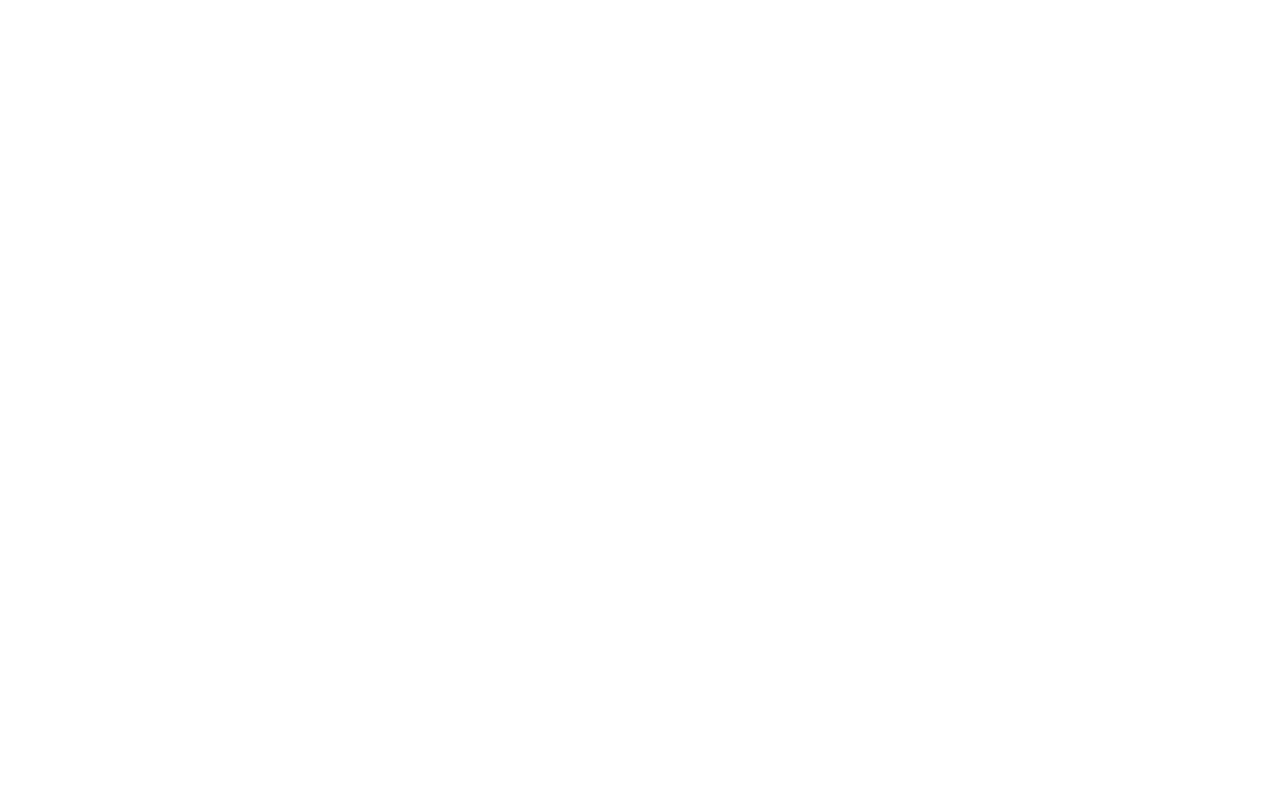
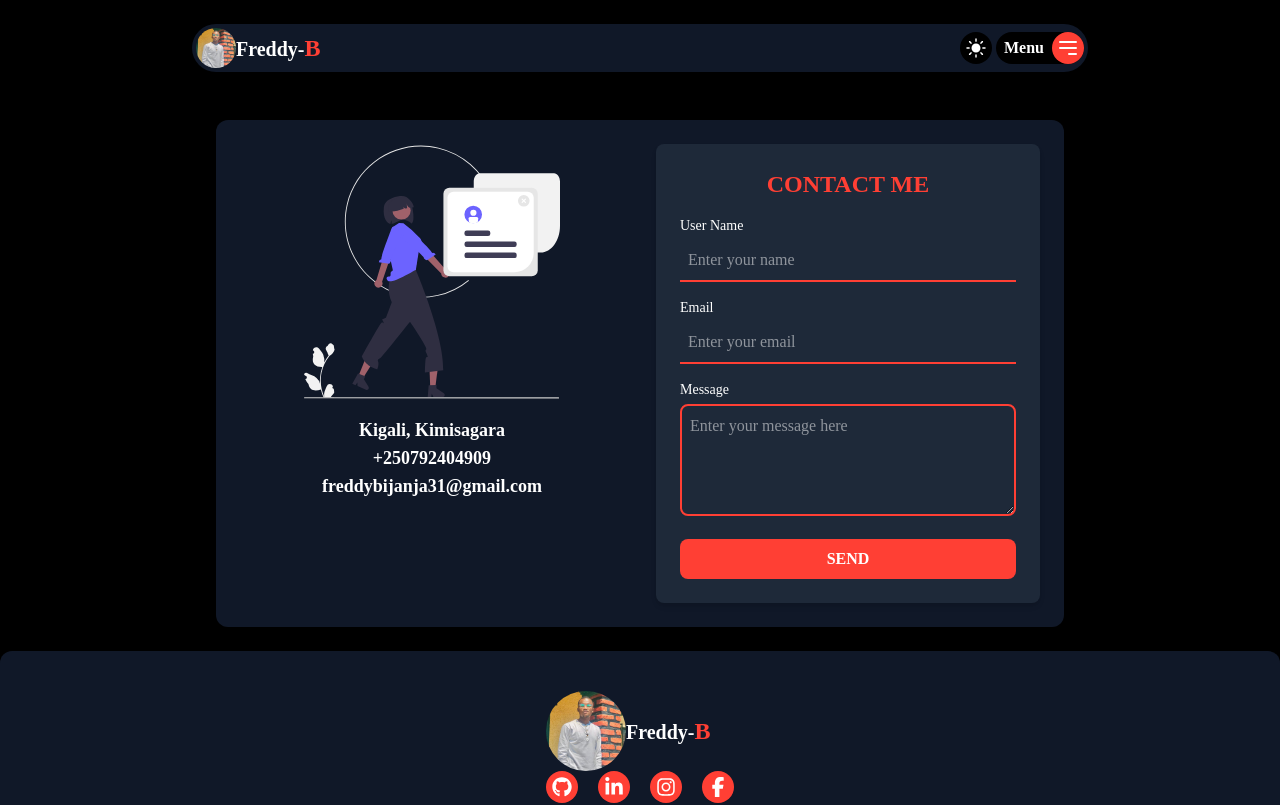
Before and after one commit to Freddy-bij/Personal_Portfolio, a React (Vite) app: page /contact in a window 1280 px wide. Before the commit this address had no page. Shown: the top 805 px of the page. Built offline with nearby package versions, Linux system fonts and the light colour scheme.

Commit message:
feat: add contac me pages and modification conctact section

```diff
--- a/package.json
+++ b/package.json
@@ -16,6 +16,7 @@
     "react-dom": "^18.3.1",
     "react-icons": "^5.4.0",
     "react-router": "^7.1.5",
+    "react-toastify": "^11.0.5",
     "tailwindcss": "^4.0.3"
   },
   "devDependencies": {
--- a/src/App.jsx
+++ b/src/App.jsx
@@ -3,6 +3,7 @@
 import Home from './pages/Home'
 import { filsContent } from './contents/apiContent'
 import Layout from './Components/Layout'
+import ContactMe from './pages/ContactMe'
 
 
 const App = () => {
@@ -18,6 +19,7 @@
 
               <Route element={<Layout />}>
                 <Route path='/' element={<Home />} />
+                <Route path='/contact' element={<ContactMe/>}/>
               </Route>
             </Routes>
 
--- a/src/Components/Footer.jsx
+++ b/src/Components/Footer.jsx
@@ -6,7 +6,7 @@
 
 const Footer = () => {
   return (
-    <div className=" bg-gray-500  rounded-xl font-[sofia] py-10 text-xl ">
+    <div className=" bg-gray-900  rounded-xl font-[sofia] py-10 text-xl ">
 
       <div className="sm:w-[70%] sm:mx-auto   border-b-1  pb-10 ">
         <div className="flex justify-center">
@@ -15,13 +15,13 @@
               <div className="w-20 h-20">
                 <img src={image} alt="" className="h-full w-full rounded-full " />
               </div>
-              <h1 className=" text-xl font-semibold">Freddy-<span className="text-2xl font-bold text-[#ff3f34]">B</span></h1>
+              <h1 className=" text-xl text-white font-semibold">Freddy-<span className="text-2xl font-bold text-[#ff3f34]">B</span></h1>
             </div>
             <div className="flex  gap-5">
-             <Link to="https://github.com/Freddy-bij" target="_blank"> <div className="bg-[#ff3f34] w-8 h-8 flex items-center justify-center rounded-full hover:bg-white hover:text-[#ff3f34]"><FaGithub /></div></Link>
-             <Link to="https://www.linkedin.com/in/freddy-bijanja-054b3031a/?trk=li_LOL_DA_global_careers_jobsgtm_otwGeneral_res_Sep2023_dav2" target="_blank"><div className="bg-[#ff3f34] w-8 h-8 flex items-center justify-center rounded-full hover:bg-white hover:text-[#ff3f34]"><FaLinkedinIn /></div></Link>
-             <Link to="https://www.instagram.com/freddybijanja31/" target="_blank"> <div className="bg-[#ff3f34] w-8 h-8 flex items-center justify-center rounded-full hover:bg-white hover:text-[#ff3f34]"><FaInstagram /></div></Link>
-             <Link to="https://www.facebook.com/profile.php?id=61559846249127&sk=about" target="_blank"><div className="bg-[#ff3f34] w-8 h-8 flex items-center justify-center rounded-full hover:bg-white hover:text-[#ff3f34]"><FaFacebookF /></div></Link>
+             <Link to="https://github.com/Freddy-bij" target="_blank"> <div className="bg-[#ff3f34] w-8 h-8 flex  items-center justify-center rounded-full text-white hover:bg-white hover:text-[#ff3f34]"><FaGithub /></div></Link>
+             <Link to="https://www.linkedin.com/in/freddy-bijanja-054b3031a/?trk=li_LOL_DA_global_careers_jobsgtm_otwGeneral_res_Sep2023_dav2" target="_blank"><div className="bg-[#ff3f34] w-8 h-8 flex items-center justify-center rounded-full text-white hover:bg-white hover:text-[#ff3f34]"><FaLinkedinIn /></div></Link>
+             <Link to="https://www.instagram.com/freddybijanja31/" target="_blank"> <div className="bg-[#ff3f34] w-8 h-8 flex items-center justify-center rounded-full text-white hover:bg-white hover:text-[#ff3f34]"><FaInstagram /></div></Link>
+             <Link to="https://www.facebook.com/profile.php?id=61559846249127&sk=about" target="_blank"><div className="bg-[#ff3f34] w-8 h-8 flex items-center justify-center rounded-full text-white hover:bg-white hover:text-[#ff3f34]"><FaFacebookF /></div></Link>
             </div>
           </div>
         </div>
@@ -29,7 +29,7 @@
           <div className=" md:flex justify-center">
             <div>
               <h1 className="text-[#ff3f34] capitalize font-bold text-2xl">custom menu</h1>
-              <ul className=" pl-6 font-semibold  pt-2">
+              <ul className=" pl-6 text-white font-semibold  pt-2">
                 <li className=" hover:underline hover:underline-offset-6 hover:text-[#ff3f34]">about</li>
                 <li className=" hover:underline hover:underline-offset-6 hover:text-[#ff3f34]">Skills</li>
                 <li className=" hover:underline hover:underline-offset-6 hover:text-[#ff3f34]">contact me</li>
@@ -39,7 +39,7 @@
           <div className="flex justify-center">
              <div>
             <h1 className="text-[#ff3f34] capitalize font-bold text-2xl">contact info</h1>
-            <ul className="sm:pl-6 font-semibold  pt-2">
+            <ul className="sm:pl-6 text-white font-semibold  pt-2">
               <div className="flex items-center gap-2 pb-4">  <div className="w-8 h-8  bg-[#ff2f34] flex items-center justify-center rounded-full "><FaPhone /></div> <li className="hover:underline hover:underline-offset-6 hover:text-[#ff3f34] ">+250792404909</li> </div>
               <div className="flex items-center gap-2 pb-4">  <div className="w-8 h-8  bg-[#ff2f34] flex items-center justify-center rounded-full "><MdEmail /></div><li className="hover:underline hover:underline-offset-6 hover:text-[#ff3f34]  ">freddybijanja31@gmail.com</li></div>
               <div className="flex items-center gap-2 ">  <div className="w-8 h-8  bg-[#ff2f34] flex items-center justify-center rounded-full "><FaLinkedinIn /></div><li className="hover:underline hover:underline-offset-6 hover:text-[#ff3f34] "> freddy-bij</li></div>
--- a/src/Components/NavBar.jsx
+++ b/src/Components/NavBar.jsx
@@ -5,19 +5,20 @@
 import { filsContent } from "../contents/apiContent"
 import { FaMoon } from "react-icons/fa6"
 import { RxCross2 } from "react-icons/rx"
+import { Link } from "react-router"
 
 const NavBar = () => {
   const { isChange, setIsChange, isClicked, setIsClicked } = useContext(filsContent)
   return (
     <div className="bg-balck font-[sofia] py-6">
 
-      <nav className=" flex justify-between bg-gray-500 text-black items-center py-1  px-1 sm:w-[70%] sm:mx-auto  mx-4 rounded-[30px] shadow-xl   ">
+      <nav className=" flex justify-between bg-gray-900 text-black- items-center py-1  px-1 sm:w-[70%] sm:mx-auto  mx-4 rounded-[30px] shadow-xl   ">
         <div className="flex items-center">
           <div className="w-10 h-10 " >
             <img src={image} alt="" className="rounded-full w-full h-full" />
           </div>
 
-          <h1 className=" text-xl font-semibold">Freddy-<span className="text-2xl font-bold text-[#ff3f34]">B</span></h1>
+          <Link to="/"> <h1 className=" text-xl font-semibold">Freddy-<span className="text-2xl font-bold text-[#ff3f34]">B</span></h1></Link>
         </div>
         <div>
           <div className="flex items-center gap-1 ">
@@ -29,10 +30,11 @@
             </div>
           </div>
           {!isClicked && (
-            <ul className=" text-[#ff3f34] font-bold  absolute  top-20  bg-gray-500 rounded-sm p-2">
-              <li className="hover:text-white">About Me</li>
-              <li className="hover:text-white">Skills</li>
-              <li className="hover:text-white">Contact Me</li>
+            <ul className=" text-white font-bold  absolute  top-20  bg-gray-900 rounded-sm p-2">
+              <Link to="/"><li className="hover:text-[#ff3f34]">Home</li></Link>
+              <Link to=""><li className="hover:text-[#ff3f34]">About Me</li></Link>
+              <Link to=""><li className="hover:text-[#ff3f34]">Skills</li></Link>
+              <Link to="/contact"><li className="hover:text-[#ff3f34]">Contact Me</li></Link>
             </ul>
           )
           }
--- a/src/Components/SectContact.jsx
+++ b/src/Components/SectContact.jsx
@@ -1,6 +1,9 @@
 
-import React, { useRef } from 'react';
-import emailjs from '@emailjs/browser';
+import chat from "../images/chat.svg";
+import React, { useRef } from "react";
+import emailjs from "@emailjs/browser";
+import { ToastContainer, toast } from "react-toastify";
+import "react-toastify/dist/ReactToastify.css";
 const SectContact = () => {
   const form = useRef();
 
@@ -8,38 +11,102 @@
     e.preventDefault();
 
     emailjs
-      .sendForm('service_4bsv52r', 'template_s01cp66', form.current, {
-        publicKey: 'utz4OsEk8a0S0BuJS',
+      .sendForm("service_4bsv52r", "template_s01cp66", form.current, {
+        publicKey: "utz4OsEk8a0S0BuJS",
       })
       .then(
         () => {
-          alert("message successfully sent");
+          toast.success("✅ Message successfully sent!", {
+            position: "top-center",
+            autoClose: 3000,
+            hideProgressBar: false,
+            closeOnClick: true,
+            pauseOnHover: true,
+            draggable: true,
+            progress: undefined,
+            theme: "dark",
+          });
+          form.current.reset();
         },
         (error) => {
-          console.log('FAILED...', error.text);
-        },
+          toast.error("❌ Failed to send message. Try again!", {
+            position: "top-right",
+            autoClose: 3000,
+            hideProgressBar: false,
+            closeOnClick: true,
+            pauseOnHover: true,
+            draggable: true,
+            progress: undefined,
+            theme: "dark",
+          });
+          console.log("FAILED...", error.text);
+        }
       );
   };
+
   return (
-    <div className="sm:w-[70%] sm:mx-auto font-[sofia] m-5">
-       <h1 className="text-[#ff3f34] text-2xl font-bold uppercase md:text-start text-center" > contact Me</h1>
-       <div className="flex justify-center py-4 ">
 
-        <form ref={form} onSubmit={sendEmail} className="bg-gray-500 rounded-xl text-xl py-5 px-4 w-96 ">
+    <div className="sm:w-[70%] sm:mx-auto px-6">
+      <h1 className="text-[#ff3f34] text-2xl font-[sofia] font-bold uppercase">
+        Contact Me
+      </h1>
+      <div className="max-w-4xl mx-auto font-[sofia] p-6">
 
-                <label>User Name</label><br></br>
-                <input type="text" name="from_name" placeholder="Enter user name" className="outline-none border-b-2 border-[#ff3f34] pb-1 mb-1 pl-1 w-full" /><br></br>
-                <label>Email</label><br></br>
-                <input type="text "  name="from_email" placeholder="Enter your Email" className="outline-none border-b-2 border-[#ff3f34] pb-1 mb-1 pl-1 w-full"  /><br></br>
-                <label >Message</label><br></br>
-                <textarea placeholder="Enter your message here" name="message" className="outline-none border-2 h-28 rounded-xl border-[#ff3f34] pb-1 mb-1 pl-1 w-full" ></textarea><br></br>
+        <ToastContainer />
 
-               <input type="submit" value="Send" className="bg-[#ff3f34] w-full py-0.5 rounded-xl uppercase font-bold hover:bg-white hover:text-[#ff3f34]" />
-        </form>
+        <div className="grid md:grid-cols-2 gap-8 p-6 bg-gray-900 text-white rounded-xl shadow-lg">
 
-       </div>
+          <div className="flex flex-col items-center text-center md:text-left">
+            <img src={chat} alt="Chat Icon" className="h-64 w-64 mb-4" />
+            <p className="text-lg font-semibold">Kigali, Kimisagara</p>
+            <p className="text-lg font-semibold">+250792404909</p>
+            <p className="text-lg font-semibold">freddybijanja31@gmail.com</p>
+          </div>
+
+          <form
+            ref={form}
+            onSubmit={sendEmail}
+            className="flex flex-col space-y-4 bg-gray-800 p-6 rounded-lg shadow-md"
+          >
+
+            <div>
+              <label className="block text-sm font-medium">User Name</label>
+              <input
+                type="text"
+                name="from_name"
+                placeholder="Enter your name"
+                className="w-full p-2 mt-1 border-b-2 border-[#ff3f34] outline-none"
+              />
+            </div>
+            <div>
+              <label className="block text-sm font-medium">Email</label>
+              <input
+                type="email"
+                name="from_email"
+                placeholder="Enter your email"
+                className="w-full p-2 mt-1 border-b-2 border-[#ff3f34] outline-none"
+              />
+            </div>
+            <div>
+              <label className="block text-sm font-medium">Message</label>
+              <textarea
+                name="message"
+                placeholder="Enter your message here"
+                className="w-full p-2 mt-1 border-2 border-[#ff3f34] rounded-lg outline-none h-28"
+              ></textarea>
+            </div>
+            <button
+              type="submit"
+              className="w-full py-2 bg-[#ff3f34] text-white font-bold uppercase rounded-lg hover:bg-white hover:text-[#ff3f34]"
+            >
+              Send
+            </button>
+          </form>
+        </div>
+      </div>
     </div>
-  )
-}
+
+  );
+};
 
 export default SectContact
--- a/src/pages/ContactMe.jsx
+++ b/src/pages/ContactMe.jsx
@@ -0,0 +1,109 @@
+
+
+
+import chat from "../images/chat.svg";
+import React, { useRef } from "react";
+import emailjs from "@emailjs/browser";
+import { ToastContainer, toast } from "react-toastify";
+import "react-toastify/dist/ReactToastify.css";
+
+const ContactMe = () => {
+  const form = useRef();
+
+  const sendEmail = (e) => {
+    e.preventDefault();
+
+    emailjs
+      .sendForm("service_4bsv52r", "template_s01cp66", form.current, {
+        publicKey: "utz4OsEk8a0S0BuJS",
+      })
+      .then(
+        () => {
+          toast.success("✅ Message successfully sent!", {
+            position: "top-center",
+            autoClose: 3000,
+            hideProgressBar: false,
+            closeOnClick: true,
+            pauseOnHover: true,
+            draggable: true,
+            progress: undefined,
+            theme: "dark",
+          });
+          form.current.reset();
+        },
+        (error) => {
+          toast.error("❌ Failed to send message. Try again!", {
+            position: "top-right",
+            autoClose: 3000,
+            hideProgressBar: false,
+            closeOnClick: true,
+            pauseOnHover: true,
+            draggable: true,
+            progress: undefined,
+            theme: "dark",
+          });
+          console.log("FAILED...", error.text);
+        }
+      );
+  };
+
+  return (
+    <div className="max-w-4xl mx-auto font-[sofia] p-6">
+
+      <ToastContainer />
+
+      <div className="grid md:grid-cols-2 gap-8 p-6 bg-gray-900 text-white rounded-xl shadow-lg">
+        <div className="flex flex-col items-center text-center md:text-left">
+          <img src={chat} alt="Chat Icon" className="h-64 w-64 mb-4 " />
+          <p className="text-lg font-semibold">Kigali, Kimisagara</p>
+          <p className="text-lg font-semibold">+250792404909</p>
+          <p className="text-lg font-semibold">freddybijanja31@gmail.com</p>
+        </div>
+
+        <form
+          ref={form}
+          onSubmit={sendEmail}
+          className="flex flex-col space-y-4 bg-gray-800 p-6 rounded-lg shadow-md"
+        >
+          <h1 className="text-[#ff3f34] text-2xl font-bold uppercase text-center">
+            Contact Me
+          </h1>
+          <div>
+            <label className="block text-sm font-medium">User Name</label>
+            <input
+              type="text"
+              name="from_name"
+              placeholder="Enter your name"
+              className="w-full p-2 mt-1 border-b-2 border-[#ff3f34] outline-none"
+            />
+          </div>
+          <div>
+            <label className="block text-sm font-medium">Email</label>
+            <input
+              type="email"
+              name="from_email"
+              placeholder="Enter your email"
+              className="w-full p-2 mt-1 border-b-2 border-[#ff3f34] outline-none"
+            />
+          </div>
+          <div>
+            <label className="block text-sm font-medium">Message</label>
+            <textarea
+              name="message"
+              placeholder="Enter your message here"
+              className="w-full p-2 mt-1 border-2 border-[#ff3f34] rounded-lg outline-none h-28"
+            ></textarea>
+          </div>
+          <button
+            type="submit"
+            className="w-full py-2 bg-[#ff3f34] text-white font-bold uppercase rounded-lg hover:bg-white hover:text-[#ff3f34]"
+          >
+            Send
+          </button>
+        </form>
+      </div>
+    </div>
+  );
+};
+
+export default ContactMe;
```
Also changed, not shown: src/images/chat.svg (added), 1 other file (tests, documents, lock files or other folders).
